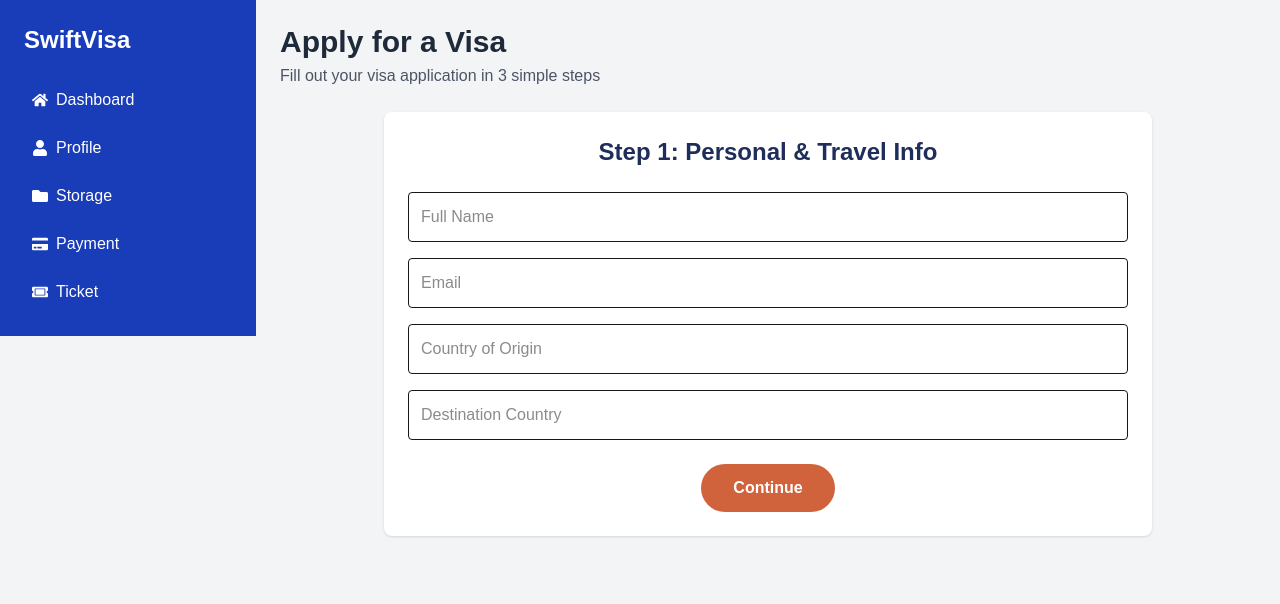
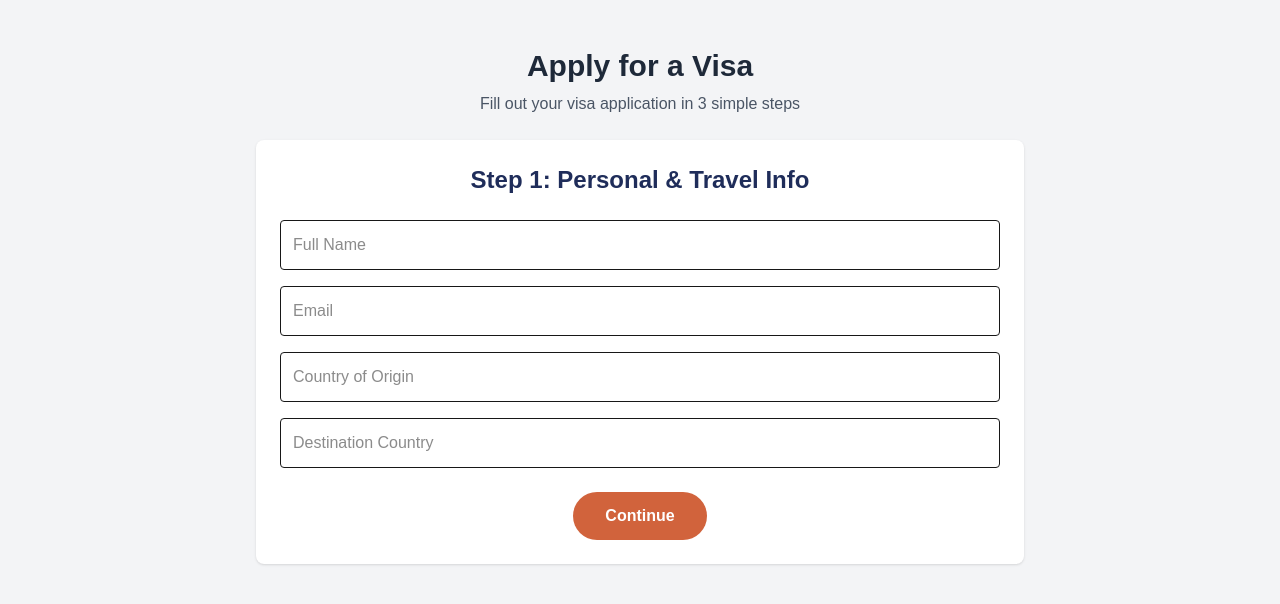
Before and after one commit to OualidBhd/swiftvisa-pro-max, a Next.js app: page /apply in a window 1280 px wide. Shown: the top 604 px of the page. Built offline with nearby package versions, Linux system fonts and the light colour scheme.

Commit message:
Removed Sidebar from /apply and cleaned layout

```diff
--- a/app/apply/page.tsx
+++ b/app/apply/page.tsx
@@ -1,6 +1,5 @@
 'use client';
 
-import Sidebar from '../components/Sidebar';
 import { useState } from 'react';
 
 export default function ApplyPage() {
@@ -40,13 +39,10 @@ export default function ApplyPage() {
   };
 
   return (
-    <div className="flex flex-col md:flex-row min-h-screen bg-gray-100">
-      <Sidebar />
-
-      <main className="flex-1 p-4 md:p-6">
-        <header className="mb-6">
-          <h1 className="text-2xl md:text-3xl font-bold text-gray-800 mb-1">Apply for a Visa</h1>
-          <p className="text-gray-600 text-sm md:text-base">
+    <main className="min-h-screen bg-gray-100 p-6 md:p-12">
+      <header className="mb-6 text-center">
+        <h1 className="text-3xl font-bold text-gray-800 mb-2">Apply for a Visa</h1>
+        <p className="text-gray-600 text-base">
           Fill out your visa application in 3 simple steps
         </p>
       </header>
@@ -193,6 +189,5 @@ export default function ApplyPage() {
         )}
       </form>
     </main>
-    </div>
   );
 }
```
Lines whose indentation alone changed are shown as unchanged.
